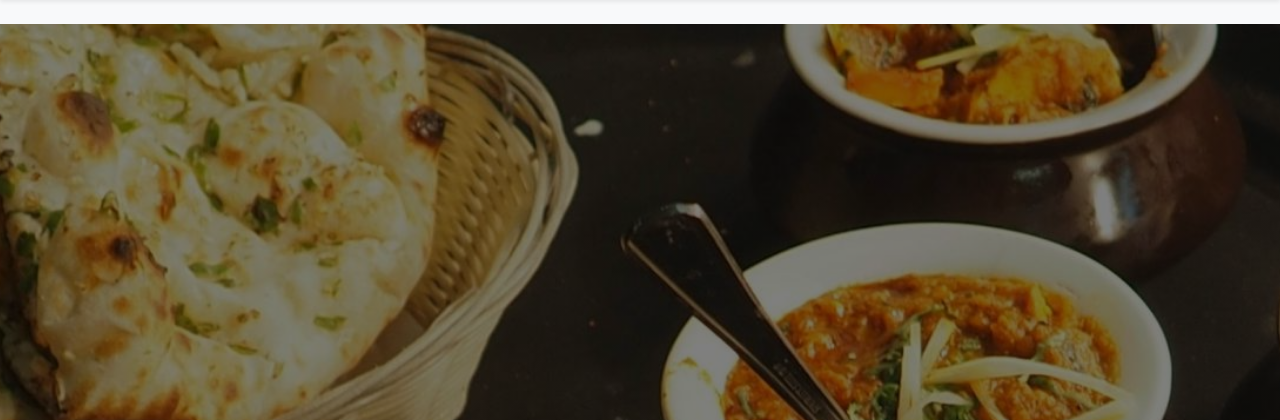
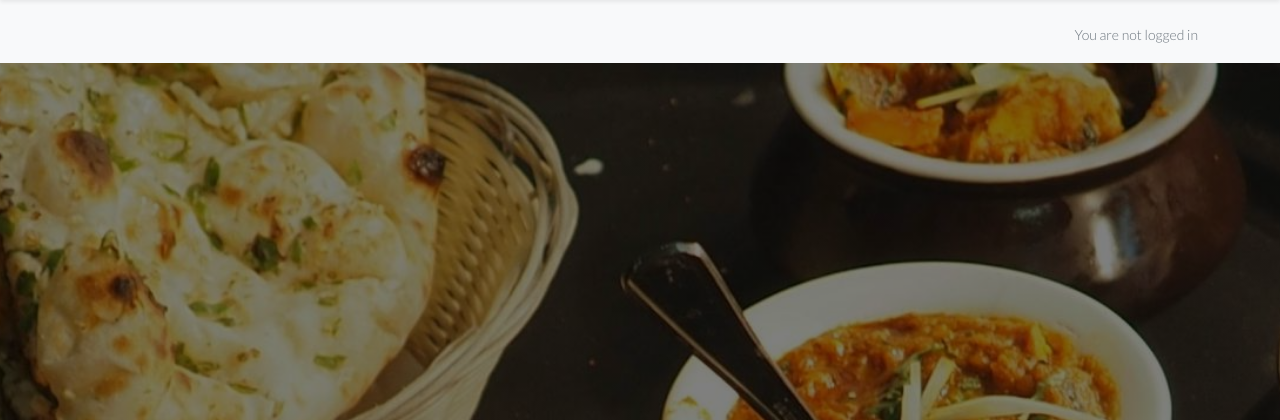
Before and after one commit to GeorgeBarh/restaurant-booking-system-project, a Django app: page / in a window 1280 px wide. Shown: the part 64-484 px from the top of the page. Run offline with Django 4.2, Linux system fonts and the light colour scheme.

Commit message:
added friendly messages for log in and log out

```diff
--- a/templates/base.html
+++ b/templates/base.html
@@ -81,6 +81,16 @@
 
     <!-- Page Content -->
     <main class="flex-shrink-0 flex-grow-1 bg-light py-4">
+        {% if user.is_authenticated %}
+        <div class="container">
+            <p class="text-end text-muted small">Welcome, {{ user.username }}!</p>
+        </div>
+        {% else %}
+        <div class="container">
+            <p class="text-end text-muted small">You are not logged in</p>
+        </div>
+        {% endif %}
+
         {% block content %}
         {% endblock %}
     </main>
```
